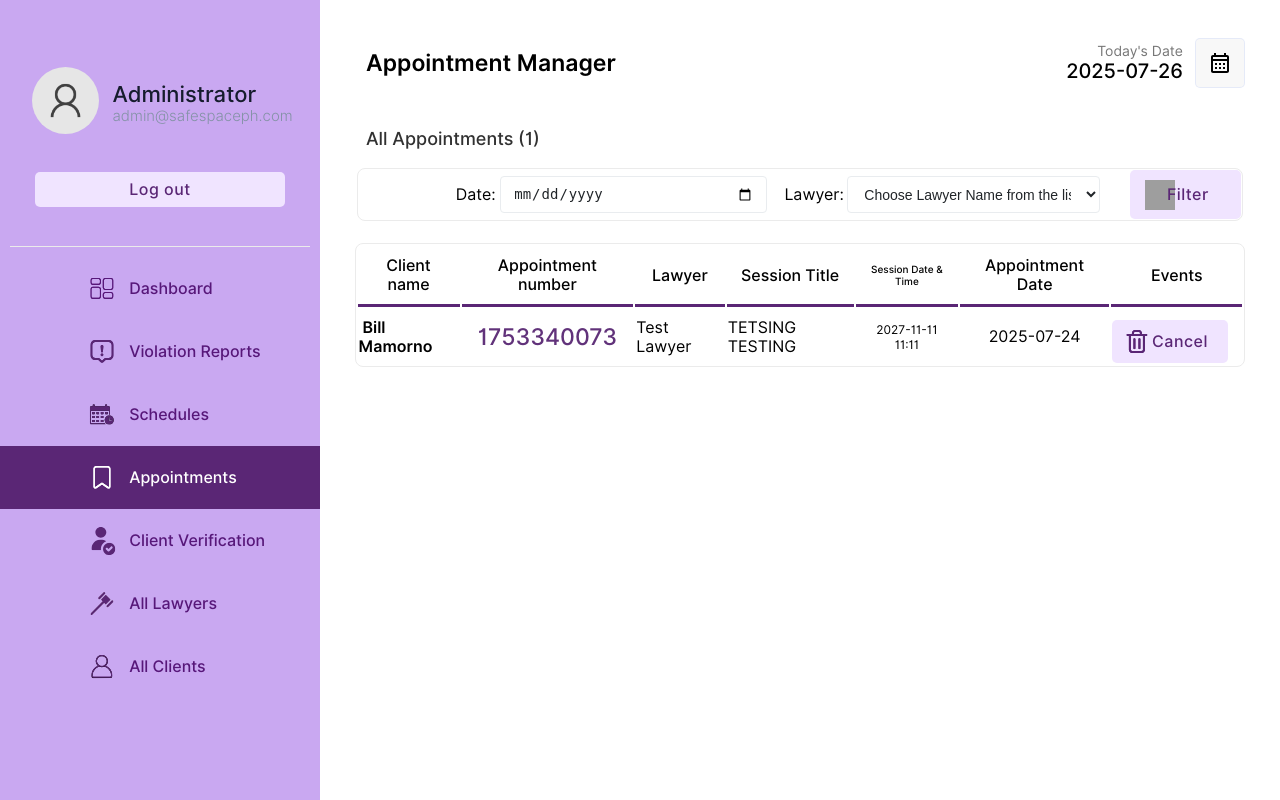
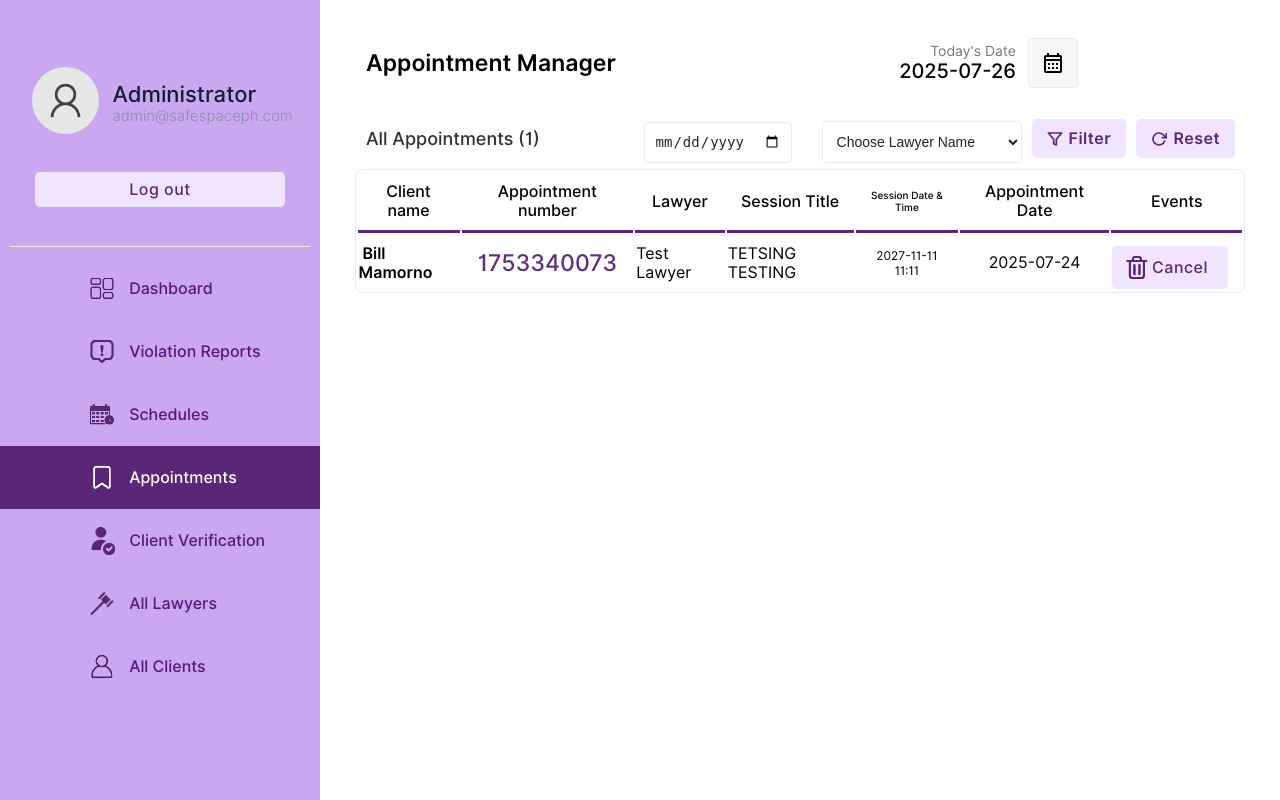
Before and after one commit to b1llchavez/SafeSpacePH, a PHP site: page /admin/appointment.php in a window 1280 px wide. Run offline with PHP 8.4, Linux system fonts and the light colour scheme; a user stored in the database is signed in; data comes from the database, SQL or seed files in the repository; grey boxes are pictures that could not be loaded.

Commit message:
Appointment Filter Updated

```diff
--- a/admin/appointment.php
+++ b/admin/appointment.php
@@ -166,63 +166,52 @@
                 </tr>
 
 
-                <tr>
-                    <td colspan="4" style="padding-top:10px;width: 100%;" >
+               <tr>
+    <td width="50%" style="padding-top:10px;">
+        <p class="heading-main12" style="margin-left: 45px;font-size:18px;color:rgb(49, 49, 49)">
+            All Appointments (<?php echo $list110->num_rows; ?>)
+        </p>
+    </td>
+    <td style="padding-top:10px; text-align: right; padding-right: 45px;" colspan="3">
+        <form action="" method="post" style="display: inline-flex; gap: 10px; align-items: center;">
+            <input type="date" name="sheduledate" id="date" class="input-text filter-container-items"
+                style="width: auto; padding: 8px 10px;"
+                value="<?php echo isset($_POST['sheduledate']) ? htmlspecialchars($_POST['sheduledate']) : '' ?>">
 
-                        <p class="heading-main12" style="margin-left: 45px;font-size:18px;color:rgb(49, 49, 49)">All Appointments (<?php echo $list110->num_rows; ?>)</p>
-                    </td>
+            <select name="lawyerid" class="box filter-container-items" style="width: 200px; height: 42px; padding: 8px 10px;">
+                <option value="" disabled <?php if (!isset($_POST['lawyerid'])) echo 'selected'; ?> hidden>Choose Lawyer Name</option>
+                <?php
+                $list11 = $database->query("select * from lawyer order by lawyername asc;");
+                $selected_lawyer = isset($_POST['lawyerid']) ? $_POST['lawyerid'] : '';
+                for ($y = 0; $y < $list11->num_rows; $y++) {
+                    $row00 = $list11->fetch_assoc();
+                    $sn = $row00["lawyername"];
+                    $id00 = $row00["lawyerid"];
+                    $selected = ($id00 == $selected_lawyer) ? "selected" : "";
+                    echo "<option value='" . $id00 . "' " . $selected . ">" . htmlspecialchars($sn) . "</option>";
+                }
+                ?>
+            </select>
 
-                </tr>
-                <tr>
-                    <td colspan="4" style="padding-top:0px;width: 100%;" >
-                        <center>
-                        <table class="filter-container" border="0" >
-                        <tr>
-                           <td width="10%">
+            <button type="submit" name="filter" class="btn-primary-soft btn"
+                style="display: inline-flex; align-items: center; gap: 6px; padding: 10px 15px; font-weight: 600;">
+                <svg xmlns="http://www.w3.org/2000/svg" width="16" height="16" viewBox="0 0 24 24" fill="none" stroke="currentColor" stroke-width="2.5" stroke-linecap="round" stroke-linejoin="round">
+                    <polygon points="22 3 2 3 10 12.46 10 19 14 21 14 12.46 22 3"></polygon>
+                </svg>
+                Filter
+            </button>
 
-                           </td>
-                        <td width="5%" style="text-align: center;">
-                        Date:
-                        </td>
-                        <td width="30%">
-                        <form action="" method="post">
-
-                            <input type="date" name="sheduledate" id="date" class="input-text filter-container-items" style="margin: 0;width: 95%;">
-
-                        </td>
-                        <td width="5%" style="text-align: center;">
-                        Lawyer:
-                        </td>
-                        <td width="30%">
-                        <select name="lawyerid" id="" class="box filter-container-items" style="width:90% ;height: 37px;margin: 0;" >
-                            <option value="" disabled selected hidden>Choose Lawyer Name from the list</option><br/>
-
-                            <?php
-
-                                $list11 = $database->query("select  * from  lawyer order by lawyername asc;");
-
-                                for ($y=0;$y<$list11->num_rows;$y++){
-                                    $row00=$list11->fetch_assoc();
-                                    $sn=$row00["lawyername"];
-                                    $id00=$row00["lawyerid"];
-                                    echo "<option value=".$id00.">$sn</option><br/>";
-                                };
-
-
-                                ?></select>
-                    </td>
-                    <td width="12%">
-                        <input type="submit"  name="filter" value=" Filter" class=" btn-primary-soft btn button-icon btn-filter"  style="padding: 15px; margin :0;width:100%">
-                        </form>
-                    </td>
-
-                    </tr>
-                            </table>
-
-                        </center>
-                    </td>
-
-                </tr>
+            <a href="appointment.php" class="non-style-link btn-primary-soft btn"
+                style="display: inline-flex; align-items: center; gap: 6px; padding: 10px 15px; font-weight: 600;">
+                <svg xmlns="http://www.w3.org/2000/svg" width="16" height="16" viewBox="0 0 24 24" fill="none" stroke="currentColor" stroke-width="2.5" stroke-linecap="round" stroke-linejoin="round">
+                    <polyline points="23 4 23 10 17 10"></polyline>
+                    <path d="M20.49 15a9 9 0 1 1-2.12-9.36L23 10"></path>
+                </svg>
+                Reset
+            </a>
+        </form>
+    </td>
+</tr>
 
                 <?php
                     if($_POST){
```
